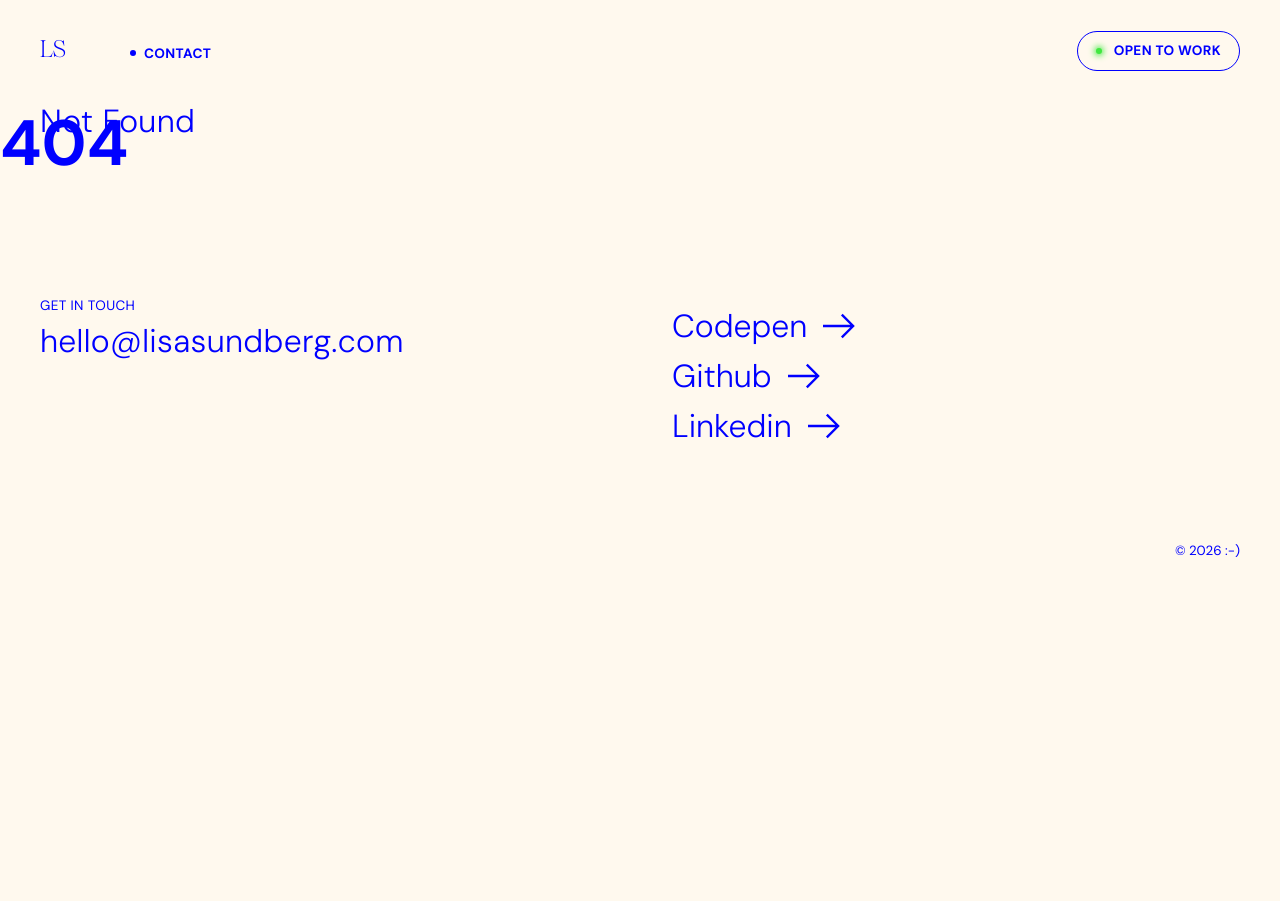
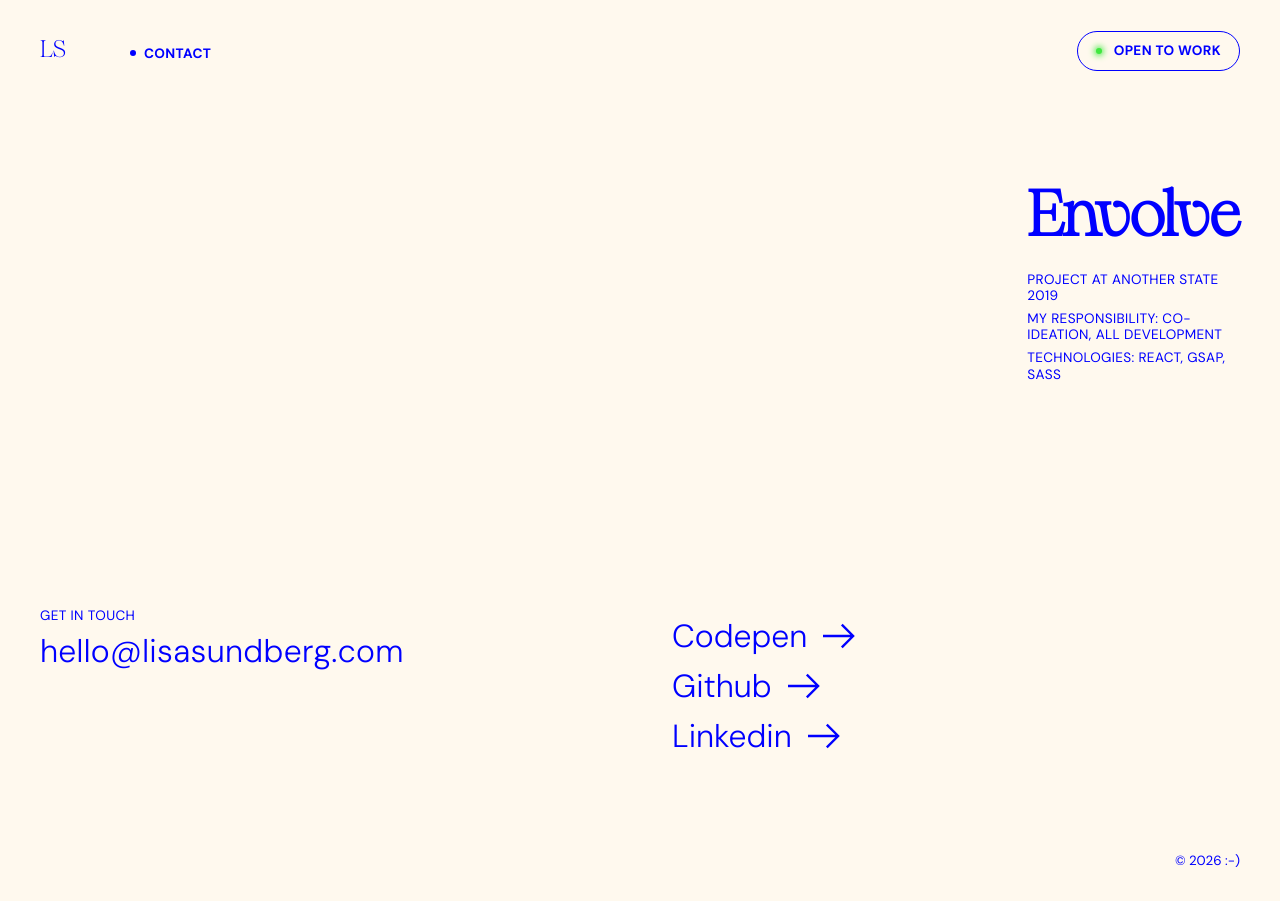
Before and after one commit to lisasundberg/lisa, a SvelteKit app: page /work/envolve in a window 1280 px wide. Before the commit this address had no page. Before the commit the page ends 800 px from the top, so only its background shows below. Built offline with nearby package versions, Linux system fonts and the light colour scheme.

Commit message:
Add Envolve page

```diff
--- /dev/null
+++ b/src/routes/work/envolve/+page.svelte
@@ -0,0 +1,68 @@
+<article>
+	<div class="text">
+		<h1>Envolve</h1>
+		<div class="info">
+			<p class="label">Project at Another State 2019</p>
+			<p class="label">My responsibility: co-ideation, all development</p>
+			<p class="label">Technologies: React, GSAP, Sass</p>
+		</div>
+		<div class="body">
+			<!-- <p class="p-small">Web presence for Stockholm based brand experience agency Homage.</p>
+			<p class="p-small">
+				On this short and intense project I collaborated closely with design from start to end. We
+				worked in total around two weeks to create an unconventional website with the purpose to
+				showcase work and attract new clients as well as staff.
+			</p>
+
+			<p class="p-small">
+				Was awarded an <a
+					href="https://www.awwwards.com/sites/homage-2"
+					target="_blank"
+					rel="noopener">Awwwards Honorable Mention</a
+				>.
+			</p> -->
+		</div>
+	</div>
+
+	<div class="images">
+		<enhanced:img class="image" src="./assets/envolve-1.jpg" alt="Envolve" />
+	</div>
+</article>
+
+<style>
+	article {
+		display: flex;
+		flex-direction: row-reverse;
+		align-items: flex-start;
+		gap: var(--content-margin);
+	}
+
+	h1 {
+		font-family: var(--font-display);
+	}
+
+	.info {
+		margin-top: 1em;
+	}
+
+	.text {
+		position: sticky;
+		top: 6em;
+	}
+
+	.images {
+		width: 100%;
+		display: flex;
+		flex-direction: column;
+		gap: 1rem;
+	}
+
+	.image {
+		width: 100%;
+		height: auto;
+	}
+
+	.body {
+		margin-top: 2em;
+	}
+</style>
```
Also changed, not shown: src/routes/work/envolve/assets/envolve.png (added), 1 other file (tests, documents, lock files or other folders).
